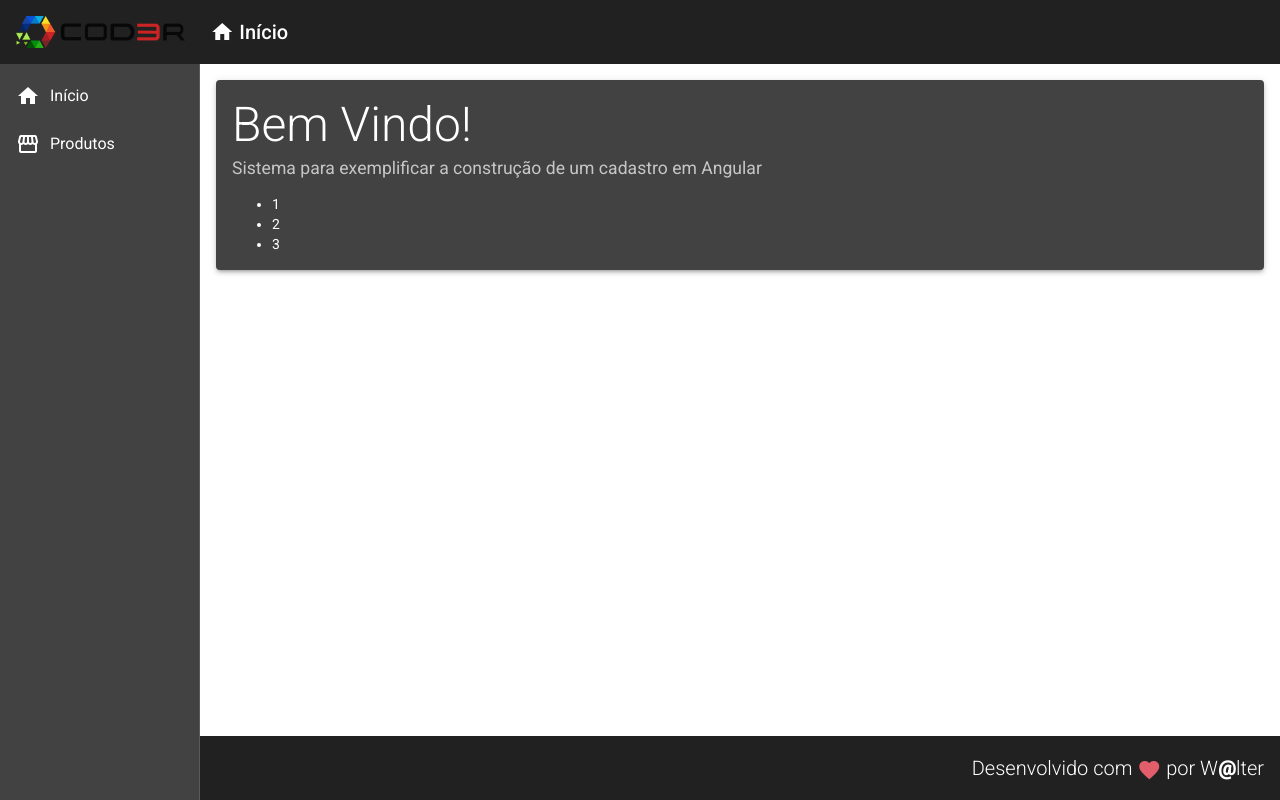
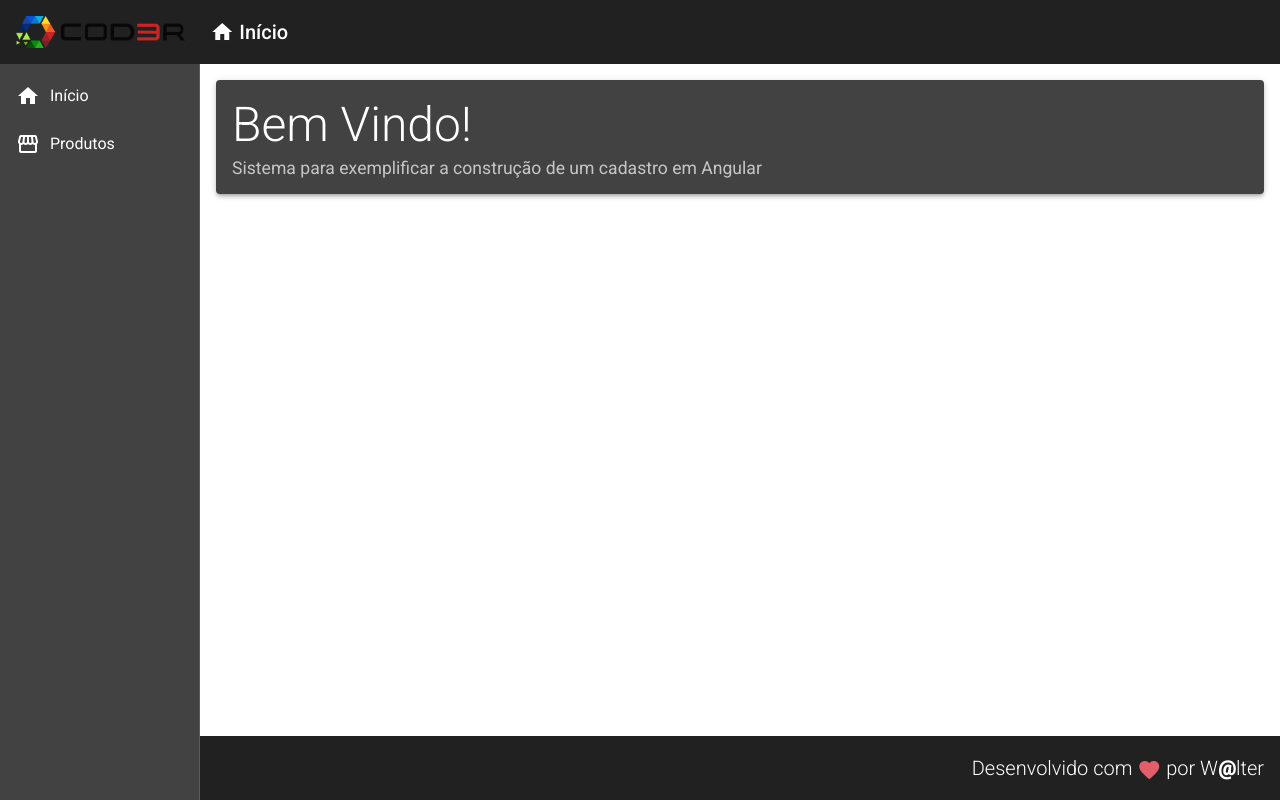
Before and after one commit to WalterLimaViana/projetoCrud, an Angular app in the folder frontend/: page / in a window 1280 px wide. Built offline with nearby package versions, Linux system fonts and the light colour scheme.

Commit message:
created products-create page and update routes

```diff
--- a/frontend/src/app/app-routing.module.ts
+++ b/frontend/src/app/app-routing.module.ts
@@ -1,5 +1,6 @@
 import { NgModule } from "@angular/core";
 import { RouterModule, Routes } from "@angular/router";
+import { ProductCreateComponent } from "./components/product/product-create/product-create.component";
 import { HomeComponent } from "./views/home/home.component";
 import { ProductCrudComponent } from "./views/product-crud/product-crud.component";
 
@@ -12,6 +13,10 @@ const routes: Routes = [
     path: "products",
     component: ProductCrudComponent,
   },
+  {
+    path: "products/create",
+    component: ProductCreateComponent,
+  },
 ];
 
 @NgModule({
--- a/frontend/src/app/app.module.ts
+++ b/frontend/src/app/app.module.ts
@@ -16,6 +16,7 @@ import { HomeComponent } from "./views/home/home.component";
 import { ProductCrudComponent } from './views/product-crud/product-crud.component';
 import { RedDirective } from './directives/red.directive';
 import { ForDirective } from './directives/for.directive';
+import { ProductCreateComponent } from './components/product/product-create/product-create.component';
 
 @NgModule({
   declarations: [
@@ -27,6 +28,7 @@ import { ForDirective } from './directives/for.directive';
     ProductCrudComponent,
     RedDirective,
     ForDirective,
+    ProductCreateComponent,
   ],
   imports: [
     BrowserModule,
--- /dev/null
+++ b/frontend/src/app/components/product/product-create/product-create.component.html
@@ -0,0 +1 @@
+<p>product-create works!</p>
--- /dev/null
+++ b/frontend/src/app/components/product/product-create/product-create.component.ts
@@ -0,0 +1,15 @@
+import { Component, OnInit } from '@angular/core';
+
+@Component({
+  selector: 'app-product-create',
+  templateUrl: './product-create.component.html',
+  styleUrls: ['./product-create.component.css']
+})
+export class ProductCreateComponent implements OnInit {
+
+  constructor() { }
+
+  ngOnInit(): void {
+  }
+
+}
--- a/frontend/src/app/directives/for.directive.ts
+++ b/frontend/src/app/directives/for.directive.ts
@@ -23,3 +23,5 @@ export class ForDirective implements OnInit {
     }
   }
 }
+
+//Exemplo de uma diretiva estrutural
--- a/frontend/src/app/views/home/home.component.html
+++ b/frontend/src/app/views/home/home.component.html
@@ -3,8 +3,8 @@
     <mat-card-subtitle class="subtitle">
         Sistema para exemplificar a construção de um cadastro em Angular
     </mat-card-subtitle>
-
-    <ul>
+    <!-- Diretiva estrutural -->
+    <!-- <ul>
         <li *myFor="let n em [1, 2, 3]">{{n}}</li>
-    </ul>
+    </ul> -->
 </mat-card>
```
Also changed, not shown: frontend/src/app/components/product/product-create/product-create.component.css (added).
